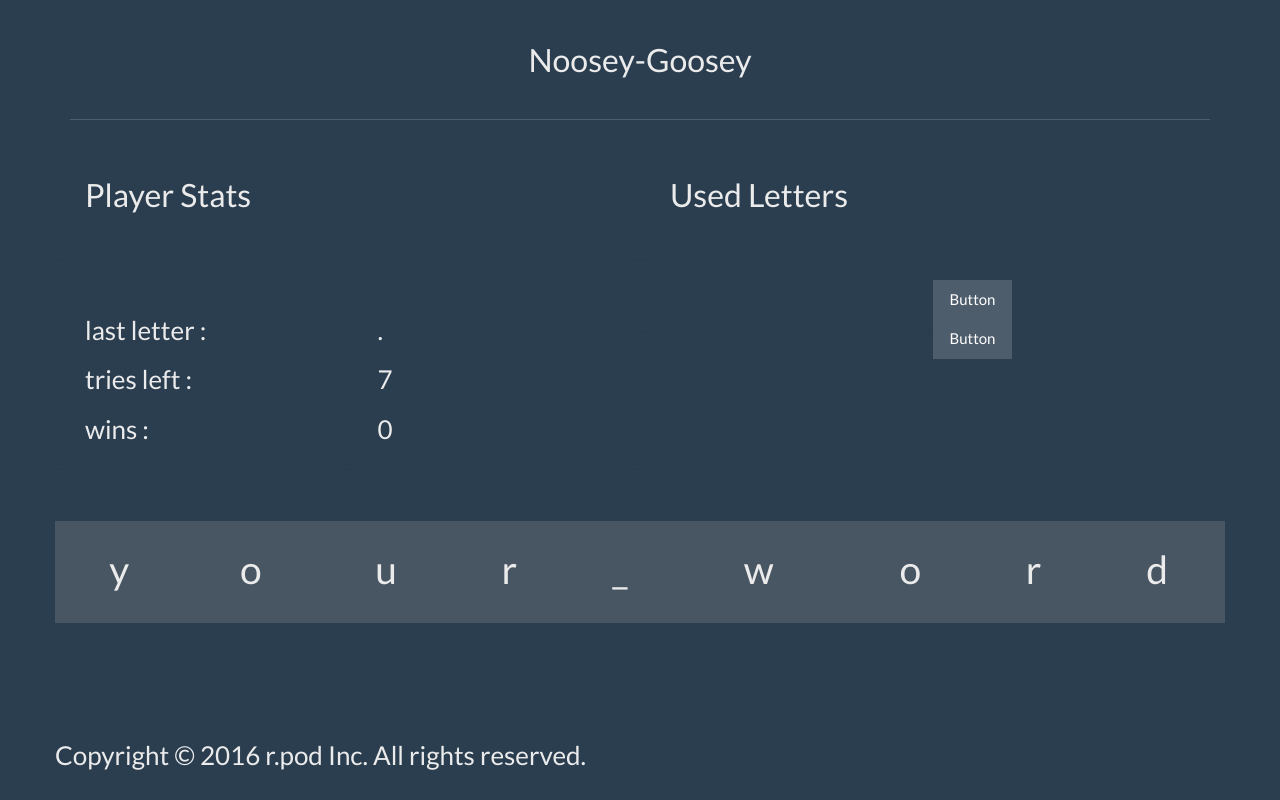
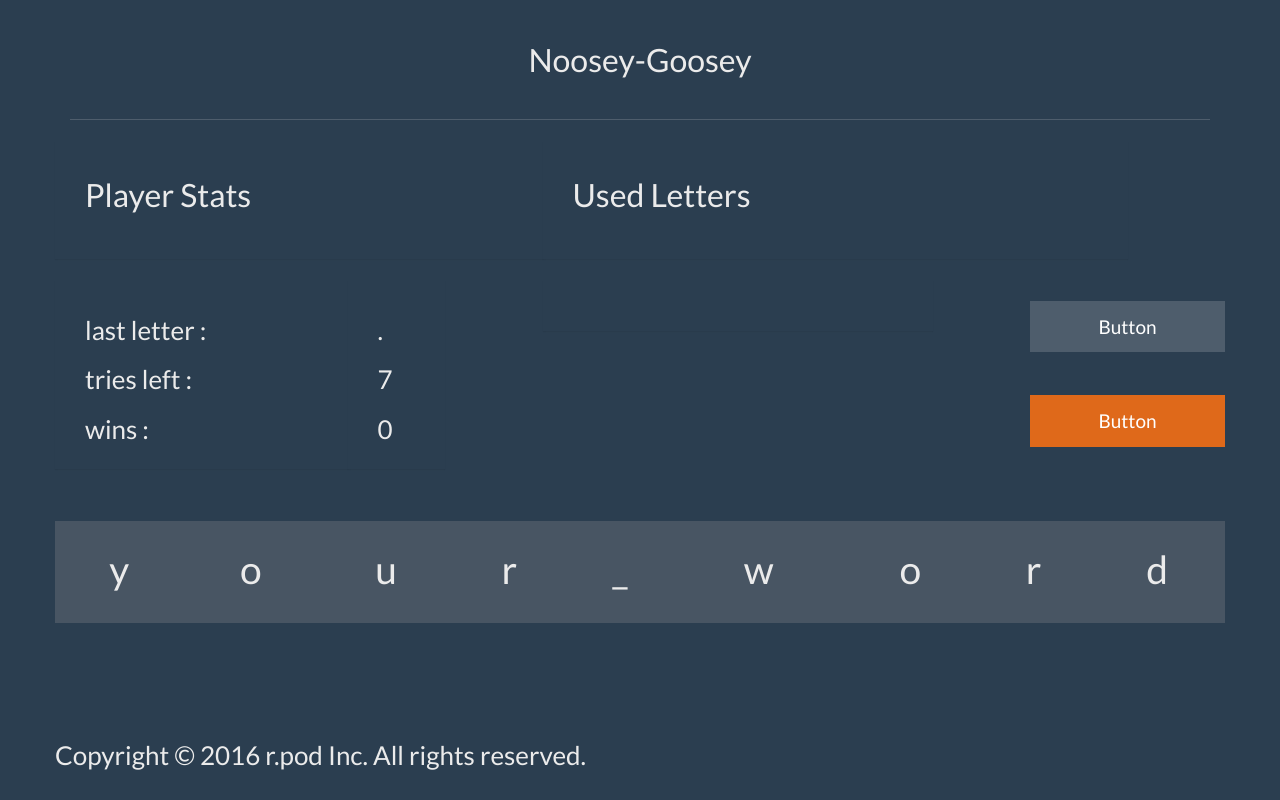
Before and after one commit to asztell/Hangman, a PHP site: page / in a window 1280 px wide. Run offline with PHP 8.4, Linux system fonts and the light colour scheme.

Commit message:
changed page layout slightly

```diff
--- a/assets/css/bs-style.css
+++ b/assets/css/bs-style.css
@@ -6,6 +6,7 @@
     /*background-color: #f5f5f5*/
 }
 
+.row,
 .panel,
 .panel-body {
 	background-color: #2b3e50;
--- a/index.html
+++ b/index.html
@@ -18,7 +18,7 @@
 	<!-- <div id="content"> -->
 		<div class="container">
 			<div class="row">
-				<div class="panel panel-default col-lg-6 col-md-6 col-sm-6">
+				<div class="panel panel-default col-lg-5 col-md-5 col-sm-5">
 					<div class="panel-body">
 						<h2>Player Stats</h2><br>
 					</div>
@@ -37,14 +37,14 @@
 	                   	<h3>wins : </h3>
 					</div>
 	            </div>
-				<div class="panel panel-default col-lg-3 col-md-3 col-sm-3">
+				<div class="panel panel-default col-lg-1 col-md-1 col-sm-1">
 					<div id="stats" class="panel-body">
 	                   	<h3>.</h3>
 	                   	<h3>7</h3>
 	                   	<h3>0</h3>
 					</div>
 	            </div>
-				<div class="panel panel-default col-lg-3 col-md-3 col-sm-3">
+				<div class="panel panel-default col-lg-4 col-md-4 col-sm-4 col-lg-offset-1 col-md-offset-1 col-sm-offset-1">
 	            	<div class="panel-body">
 						<table class="table text-center">
 		              		<tbody>
@@ -63,12 +63,14 @@
 			           	</table>
 	            	</div>
 	            </div>
-	            <div class="col-lg-3 col-md-3 col-sm-3">
+	            <div class="col-lg-2 col-md-2 col-sm-2 col-lg-offset-1 col-md-offset-1 col-sm-offset-1"><br>
 	            	<div class="row">
-						<a href="#" class="btn btn-default">Button</a>
-					</div>
+						<a href="#" class="btn btn-default btn-lg btn-block">Button</a>
+					</div><br><br>
 	            	<div class="row">
-						<a href="#" class="btn btn-default">Button</a>
+						<a href="#" class="btn btn-primary btn-lg btn-block">Button</a>
+	            	</div>
+	            	<div class="row">
 	            	</div>
 	            </div>
 	        </div>
```
